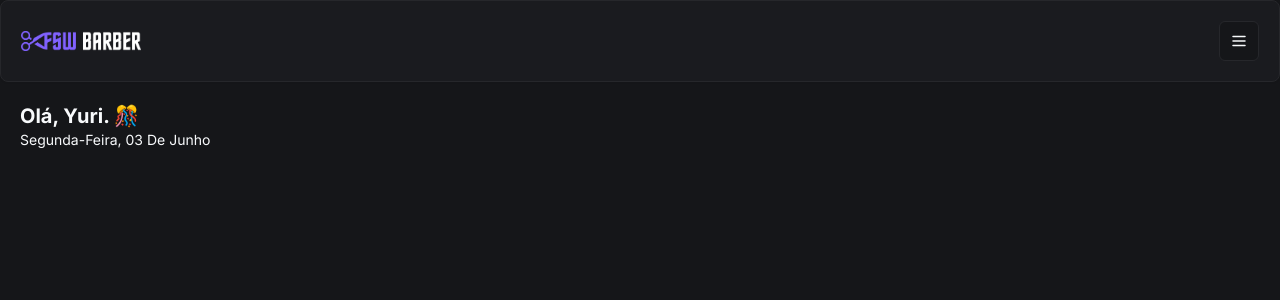
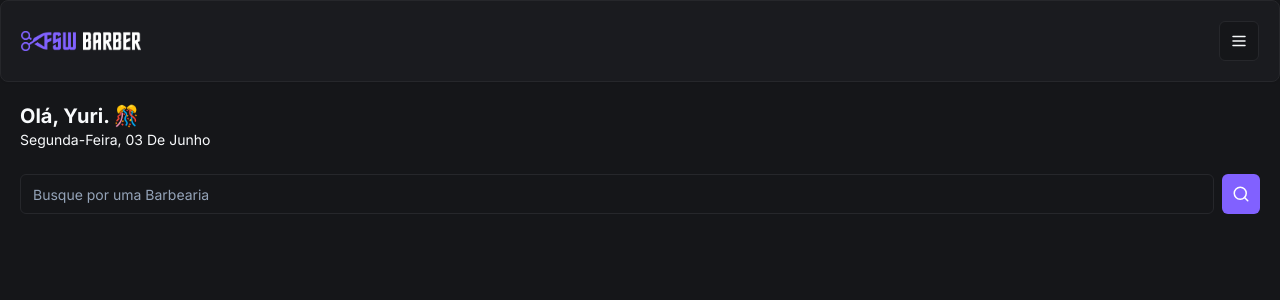
Before and after one commit to YuriManhica/fsw-barbearia_online, a Next.js app: page / in a window 1280 px wide. Shown: the top 300 px of the page. Built offline with nearby package versions, Linux system fonts and the light colour scheme.

Commit message:
feat: add first search initial componet

```diff
--- /dev/null
+++ b/app/(home)/_componets/search.tsx
@@ -0,0 +1,16 @@
+"use client";
+
+import { Button } from "@/app/_components/ui/button";
+import { Input } from "@/app/_components/ui/input";
+import { SearchIcon } from "lucide-react";
+
+const Search = () => (
+  <div className="flex items-center gap-2">
+    <Input placeholder="Busque por uma Barbearia" />
+    <Button variant="default" size="icon">
+      <SearchIcon size={18} />
+    </Button>
+  </div>
+);
+
+export default Search;
--- a/app/(home)/page.tsx
+++ b/app/(home)/page.tsx
@@ -1,6 +1,7 @@
 import { format } from "date-fns";
 import { ptBR } from "date-fns/locale";
 import Header from "../_components/header";
+import Search from "./_componets/search";
 
 export default function Here() {
   return (
@@ -14,6 +15,9 @@
           })}
         </p>
       </div>
+      <div className="px-5 mt-6">
+        <Search />
+      </div>
     </div>
   );
 }
--- /dev/null
+++ b/app/_components/ui/input.tsx
@@ -0,0 +1,25 @@
+import * as React from "react"
+
+import { cn } from "@/app/_lib/utils"
+
+export interface InputProps
+  extends React.InputHTMLAttributes<HTMLInputElement> {}
+
+const Input = React.forwardRef<HTMLInputElement, InputProps>(
+  ({ className, type, ...props }, ref) => {
+    return (
+      <input
+        type={type}
+        className={cn(
+          "flex h-10 w-full rounded-md border border-input bg-background px-3 py-2 text-sm ring-offset-background file:border-0 file:bg-transparent file:text-sm file:font-medium placeholder:text-muted-foreground focus-visible:outline-none focus-visible:ring-2 focus-visible:ring-ring focus-visible:ring-offset-2 disabled:cursor-not-allowed disabled:opacity-50",
+          className
+        )}
+        ref={ref}
+        {...props}
+      />
+    )
+  }
+)
+Input.displayName = "Input"
+
+export { Input }
```
